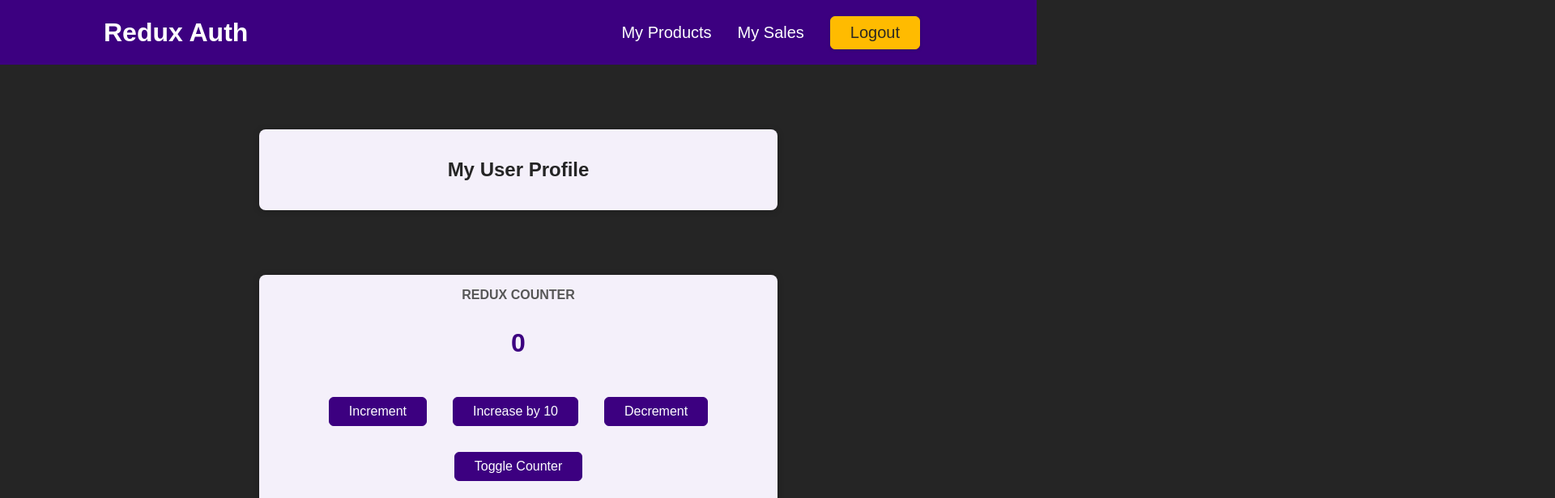
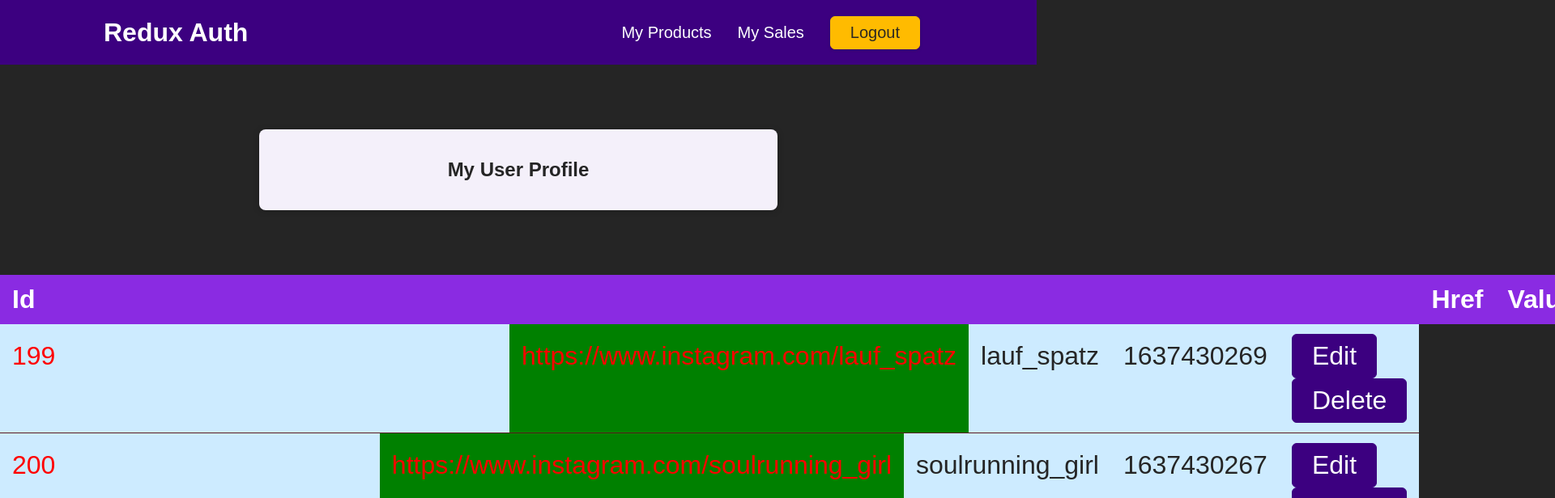
Before and after one commit to MehmetKaldirim/follower-orginizer, a React (Create React App) app: page / in a window 1280 px wide. Both pictures are taken after typing "name@example.com", "Sample123" into the empty fields and a click on the button "Login". Shown: the top 616 px of the page at 81% size, 1920 px wide, since content can reach past the window. Built offline with nearby package versions, Linux system fonts and the light colour scheme.

Commit message:
time to learn css

```diff
--- a/src/App.js
+++ b/src/App.js
@@ -15,6 +15,7 @@ function App() {
       <Header />
       {!isAuth && <Auth />}
       {isAuth && <UserProfile />}
+      {isAuth && <Table />}
       <Counter />
     </Fragment>
   );
--- /dev/null
+++ b/src/components/Data/dataOrginizator.js
@@ -0,0 +1,45 @@
+import followersData from "./followersData";
+import followingsData from "./followingsData";
+
+const { followers: followers } = followersData;
+const { followings: followings } = followingsData;
+const newFollower = [];
+const newFollowing = [];
+const difBetween = [];
+const followerValue = [];
+const notFolowerValue = [];
+
+const followingButNotFollowers = [];
+
+for (let i = 1; i < followers.length; i++) {
+  const dummyFollower = followers[i].string_list_data[0];
+  const value = followers[i].string_list_data[0].value;
+  followerValue.push(value);
+  const follower = { ...dummyFollower, id: i };
+  newFollower.push(follower);
+}
+
+for (let i = 1; i < followings.length; i++) {
+  const dummyFollowing = followings[i].string_list_data[0];
+  const value = followings[i].string_list_data[0].value;
+
+  if (!followerValue.includes(value)) {
+    difBetween.push(dummyFollowing);
+  }
+  const following = { ...newFollowing, id: i };
+  newFollowing.push(following);
+}
+
+for (let i = 199; i < difBetween.length; i++) {
+  const dummyFollowing = difBetween[i];
+  const following = { ...dummyFollowing, id: i };
+  followingButNotFollowers.push(following);
+  notFolowerValue.push(following.value);
+}
+
+const allData = {
+  followingButNotFollowers,
+  notFolowerValue,
+};
+
+export default allData;
--- /dev/null
+++ b/src/components/Table/Read.module.css
@@ -0,0 +1,7 @@
+.read td {
+  padding: 12px 15px;
+  text-align: left;
+  font-size: 32px;
+  table-layout: auto;
+  width: 100%;
+}
--- a/src/components/Table/ReadOnlyRow.js
+++ b/src/components/Table/ReadOnlyRow.js
@@ -1,4 +1,5 @@
 import react from "react";
+import classes from "./Read.module.css";
 
 const ReadOnlyRow = ({ follower, editClickHandler, deleteClickHandler }) => {
   const onClickEditHandler = (event) => {
@@ -8,10 +9,14 @@ const ReadOnlyRow = ({ follower, editClickHandler, deleteClickHandler }) => {
     deleteClickHandler(follower.id);
   };
   return (
-    <div>
+    <div className={classes.read}>
       <tr>
-        <td>{follower.id}</td>
-        <td>{follower.href}</td>
+        <td style={{ color: "red", "font-size": 32 }}>{follower.id}</td>
+        <td
+          style={{ "background-color": "green", color: "red", "font-size": 32 }}
+        >
+          {follower.href}
+        </td>
         <td>{follower.value}</td>
         <td>{follower.timestamp}</td>
         <td>
--- a/src/components/Table/Table.js
+++ b/src/components/Table/Table.js
@@ -1,51 +1,14 @@
 import { useState, Fragment } from "react";
 import { nanoid } from "nanoid";
 import classes from "./Table.module.css";
-import followersData from "../../followersData";
-import followingsData from "../../followingsData";
+import allData from "../Data/dataOrginizator";
 import ReadOnlyRow from "./ReadOnlyRow";
 import EditableRow from "./EditableRow";
 
 const Table = () => {
-  //const [counts, setCounts] = useState({ a: 15, b: 0, c: 0 });
-
-  const { followers: followers } = followersData;
-  const { followings: followings } = followingsData;
-  const newFollower = [];
-  const newFollowing = [];
-  const difBetween = [];
-  const followerValue = [];
-  const notFolowerValue = [];
-
-  const followingButNotFollowers = [];
-
-  for (let i = 1; i < followers.length; i++) {
-    const dummyFollower = followers[i].string_list_data[0];
-    const value = followers[i].string_list_data[0].value;
-    followerValue.push(value);
-    const follower = { ...dummyFollower, id: i };
-    newFollower.push(follower);
-  }
-
-  for (let i = 1; i < followings.length; i++) {
-    const dummyFollowing = followings[i].string_list_data[0];
-    const value = followings[i].string_list_data[0].value;
-
-    if (!followerValue.includes(value)) {
-      difBetween.push(dummyFollowing);
-    }
-    const following = { ...newFollowing, id: i };
-    newFollowing.push(following);
-  }
-
-  for (let i = 199; i < difBetween.length; i++) {
-    const dummyFollowing = difBetween[i];
-    const following = { ...dummyFollowing, id: i };
-    followingButNotFollowers.push(following);
-    notFolowerValue.push(following.value);
-  }
-
   //setNotFollowers(followingButNotFollowers);
+  const followingButNotFollowers = allData.followingButNotFollowers;
+  const notFolowerValue = allData.notFolowerValue;
   const [notFollowers, setNotFollowers] = useState(followingButNotFollowers);
 
   const [addFormData, setAddFormData] = useState({
@@ -179,6 +142,7 @@ const Table = () => {
         <table className={classes.table}>
           <thead>
             <tr>
+              <th>Id</th>
               <th>Href</th>
               <th>Value</th>
               <th>Timestamp</th>
--- a/src/components/Table/Table.module.css
+++ b/src/components/Table/Table.module.css
@@ -7,33 +7,38 @@
 
 .table {
   border-collapse: collapse;
+  margin: 25px 0;
   width: 100%;
+  font-size: 0.9em;
+  table-layout: auto;
+  table-layout: fixed;
+  table-layout: inherit;
 }
 
-.table td {
-  border: 1px solid #ffffff;
+.table thead tr {
+  background-color: blueviolet;
+  color: white;
   text-align: left;
-  padding: 8px;
-  font-size: 32px;
-  background-color: rgb(205, 235, 253);
+  font-weight: bold;
 }
 
 .table th {
-  border: 1px solid #ffffff;
+  padding: 12px 15px;
   text-align: left;
-  padding: 8px;
   font-size: 32px;
-  background-color: rgb(117, 201, 250);
+  table-layout: auto;
 }
-.table h2 {
-  border: 1px solid #ffffff;
-  text-align: left;
-  padding: 8px;
-  font-size: 32px;
-  border-collapse: collapse;
-  width: 100%;
-  background-color: rgb(117, 201, 250);
+
+.table tbody tr {
+  border-bottom: 1px solid #5c1c1c;
 }
+.table tbody tr:nth-of-type(even) {
+  background-color: #f3f3f3;
+}
+.table td {
+  background-color: rgb(205, 235, 255);
+}
+
 .form {
   display: flex;
   gap: 5px;
```
Also changed, not shown: src/components/Data/followersData.js (renamed from src/followersData.js), src/components/Data/followingsData.js (renamed from src/followingsData.js).
